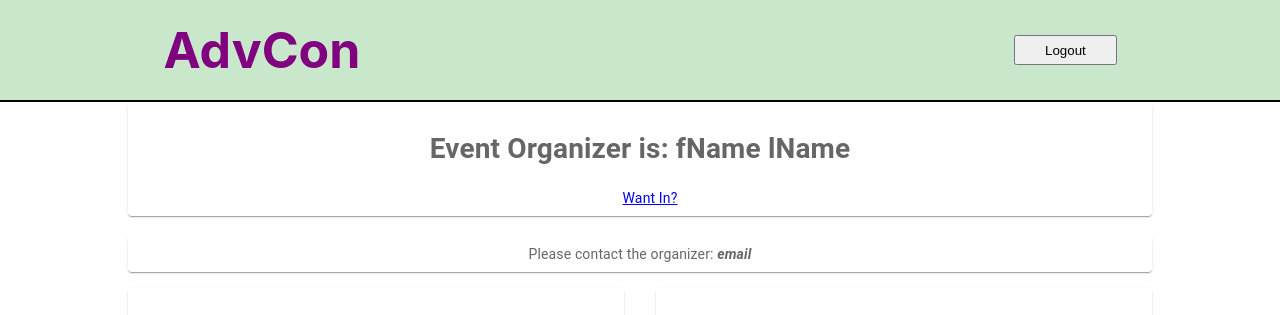
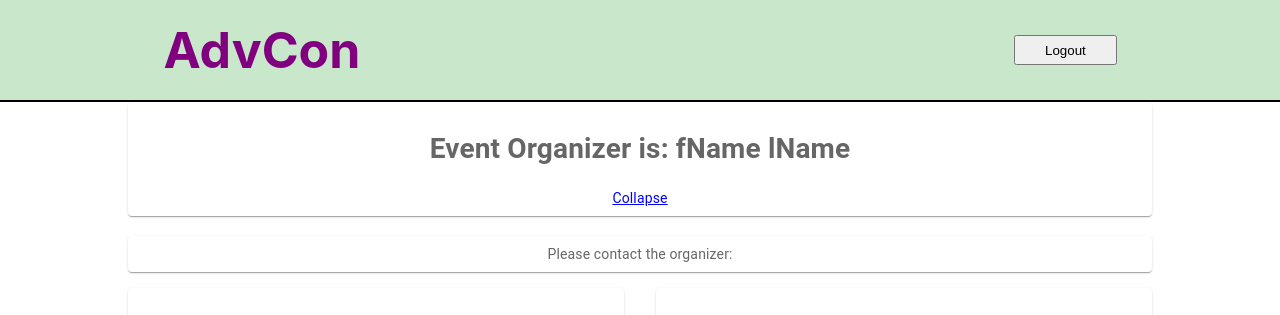
Before and after one commit to czmud/adventureConnect, a React (Create React App) app in the folder client/: page /event/display/1 in a window 1280 px wide. Both pictures are taken after a click on the element "Want In?". Shown: the top 315 px of the page. Built offline with nearby package versions, Linux system fonts and the light colour scheme; no server answers.

Commit message:
Display changes

```diff
--- a/client/src/components/EventDisplay.tsx
+++ b/client/src/components/EventDisplay.tsx
@@ -40,7 +40,10 @@ const StyledTableRow = styled(TableRow)(({ theme }) => ({
             }
         }));
 
-
+const dropDownStyle = {
+    color: 'blue',
+    textDecoration: 'underline'
+}
 
 
 interface EventDisplayProps{
@@ -56,11 +59,16 @@ const EventDisplay = (props: EventDisplayProps) => {
     <Box sx={{ flexGrow: 1, margin: '0px 10%'}}>
         <Grid container spacing={2}>
             <Grid xs={12} md={12} lg={12}>
-                <Item> <h1 style={{display: 'inline-list-item'}}>Event Organizer is: { thisEvent.organizer.firstName } {thisEvent.organizer.lastName}</h1><span onClick={() => {
+                <Item> <h1 style={{display: 'inline-list-item'}}>Event Organizer is: { thisEvent.organizer.firstName } {thisEvent.organizer.lastName}</h1>
+                {!openOrg ?
+                <span style={ dropDownStyle } onClick={() => {
                     openOrg === false ? setOpenOrg(true) : setOpenOrg(false)
-                }} style={{color: 'blue', textDecoration: 'underline', display: 'inline', marginLeft: '20px'}}>Want In?</span></Item>
+                }}>Want In?</span> :
+                <span style={ dropDownStyle } onClick={() => {
+                    openOrg === true ? setOpenOrg(false) : setOpenOrg(true)
+                }}>Collapse</span>}</Item>
                 <br/>
-                {openOrg && <Item>Please contact the organizer: <strong><em>{thisEvent.organizer.email}</em></strong></Item>}
+                {openOrg && <Item>Please contact the organizer: <a href={'mailto:'+thisEvent.organizer.email+'?subject='+thisEvent.organizer.firstName}><strong><em>{thisEvent.name}</em></strong></a></Item>}
             </Grid>
         <Grid container xs={12} md={12} lg={12} spacing={4}>
             <Grid xs={6} md={6} lg={6}>
```
